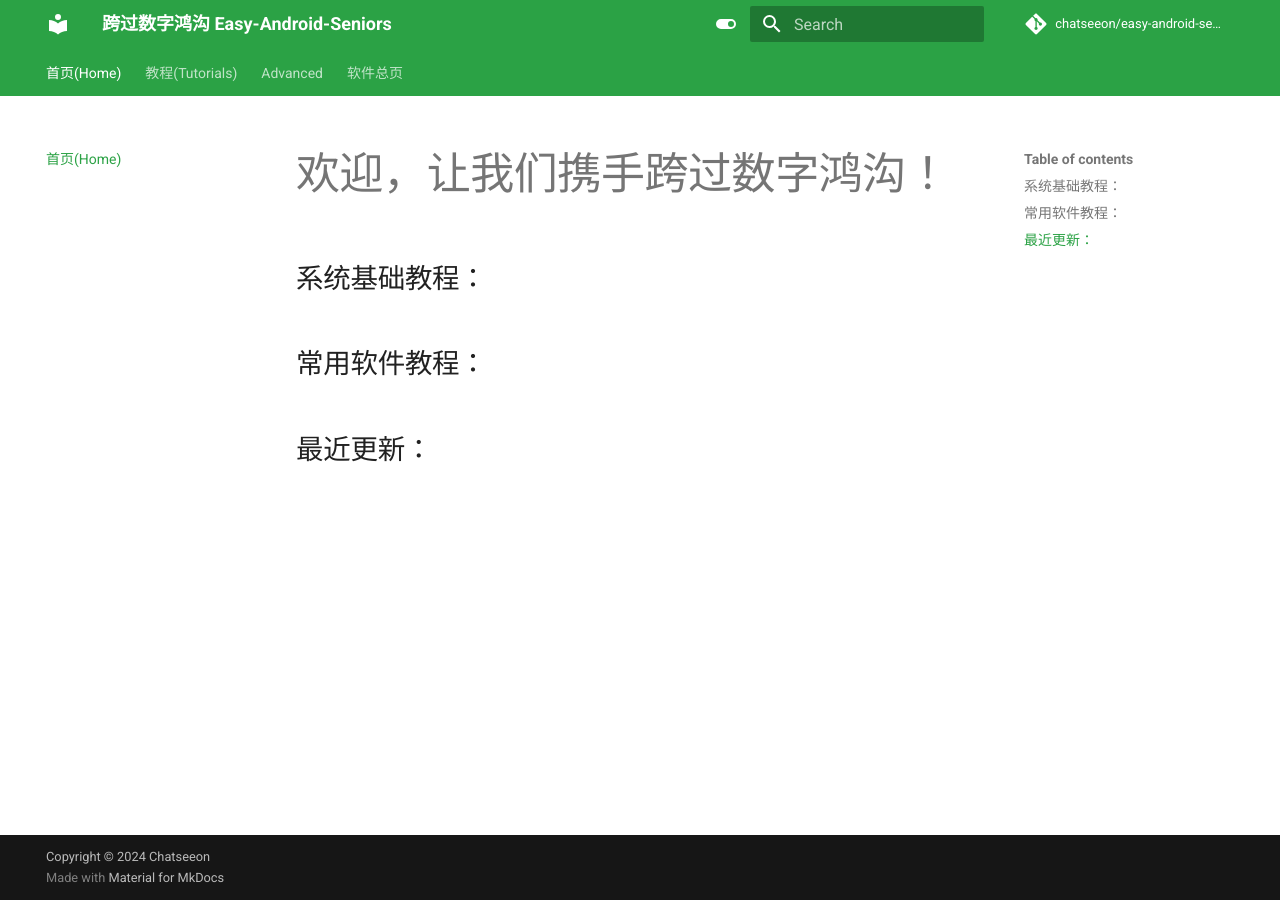
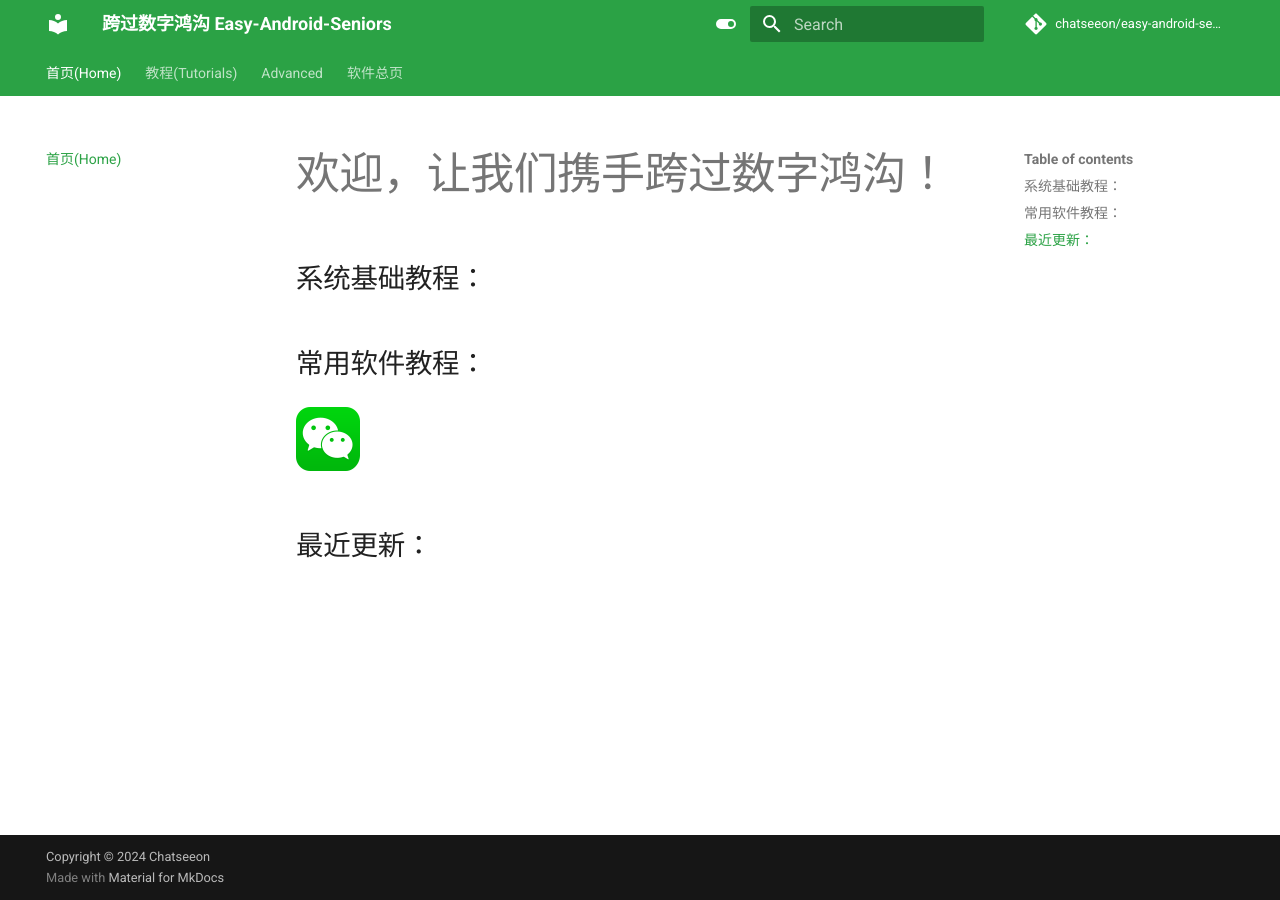
Before and after one commit to chatseeon/easy-android-seniors, an MkDocs documentation site: the page built from docs/index.md, in a window 1280 px wide. Built offline with MkDocs 1.6.1 and Material for MkDocs 9.7.7, drawn with Linux system fonts in a browser that asks for light colours; comment, search, counter and statistics services are not loaded.

Commit message:
Update index.md
常用软件:微信

```diff
--- a/docs/index.md
+++ b/docs/index.md
@@ -3,5 +3,6 @@
 ### 系统基础教程：
 
 ### 常用软件教程：
+[![WeChat Logo](./Image/index/icon64_wechat_logo.png)](https://help.csworldlet.top/part1/wechat/)
 
 ### 最近更新：
```
